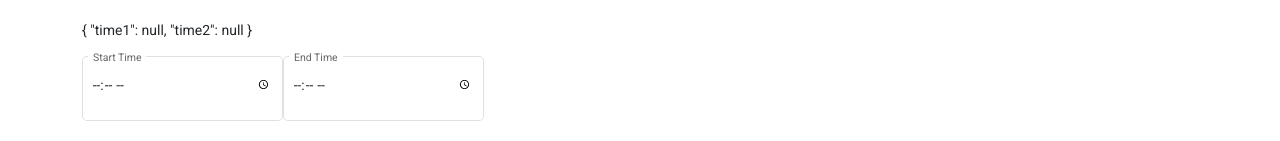
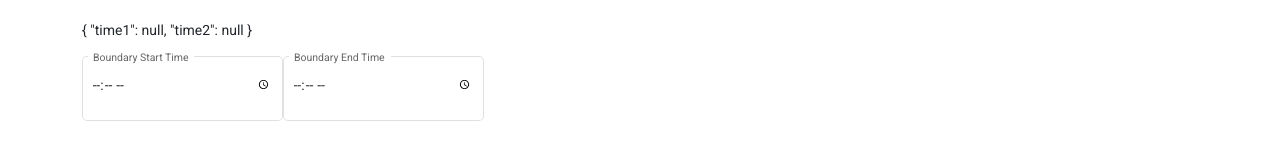
Before and after one commit to Web-Developm/calendar, an Angular app: page / in a window 1280 px wide. Shown: the part 151-292 px from the top of the page. Built offline with nearby package versions, Linux system fonts and the light colour scheme.

Commit message:
update the code

```diff
--- a/src/app/calendar/calendar.component.html
+++ b/src/app/calendar/calendar.component.html
@@ -31,12 +31,12 @@
 <div class="container" [formGroup]="timeValue1">
     <p>{{timeValue1.value| json}}</p>
     <mat-form-field appearance="outline">
-        <mat-label>Start Time</mat-label>
+        <mat-label>Boundary Start Time</mat-label>
         <input type="time" matInput placeholder="Start Time" formControlName="time1" (change)="timeChange1($event)">
     </mat-form-field>
 
     <mat-form-field appearance="outline">
-        <mat-label>End Time</mat-label>
+        <mat-label>Boundary End Time</mat-label>
         <input type="time" matInput placeholder="End Time" formControlName="time2" (change)="timeChange2($event)">
     </mat-form-field>
 
--- a/src/app/calendar/calendar.component.ts
+++ b/src/app/calendar/calendar.component.ts
@@ -171,14 +171,25 @@ export class CalendarComponent implements OnInit {
 
   refreshDR() {
     this.sampleRange = new DateRange((() => {
+
       let v11 = new Date(this.first, this.time1);
 
-      let v1 = new Date(this.value1, this.time3);
-      let v2 = new Date(this.value2, this.time4);
+      let v1 = new Date(this.value1);
+      let v2 = new Date(this.value2);
+
+      let t1 = new Date(this.time1);
+      let t2 = new Date(this.time2);
 
       v1.setDate(v1.getDate() + v2.getDate());
+
+      t1.setTime(t1.getTime() + t1.getTime());
+
       return v1
-    })(), new Date(this.value1));
+
+
+
+    })(), new Date(this.value1, this.time1));
+
   }
 
 
```
